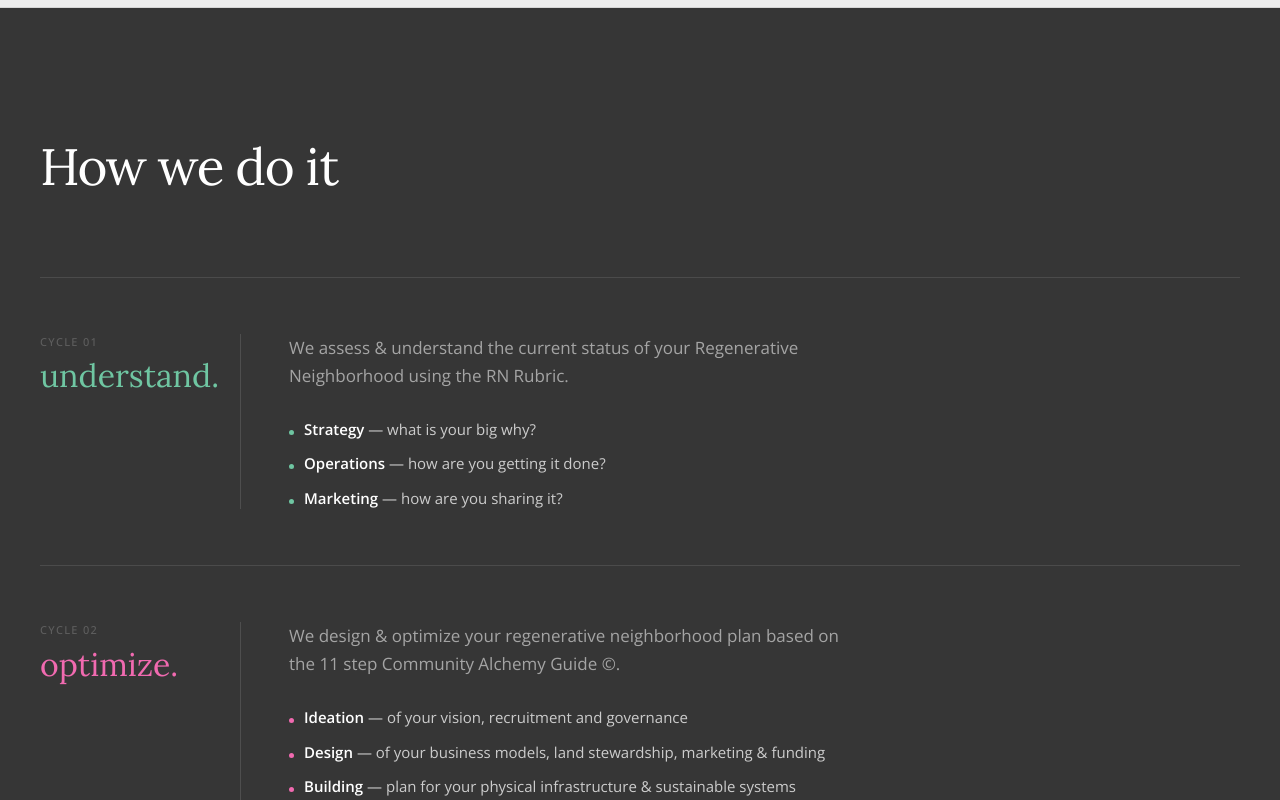
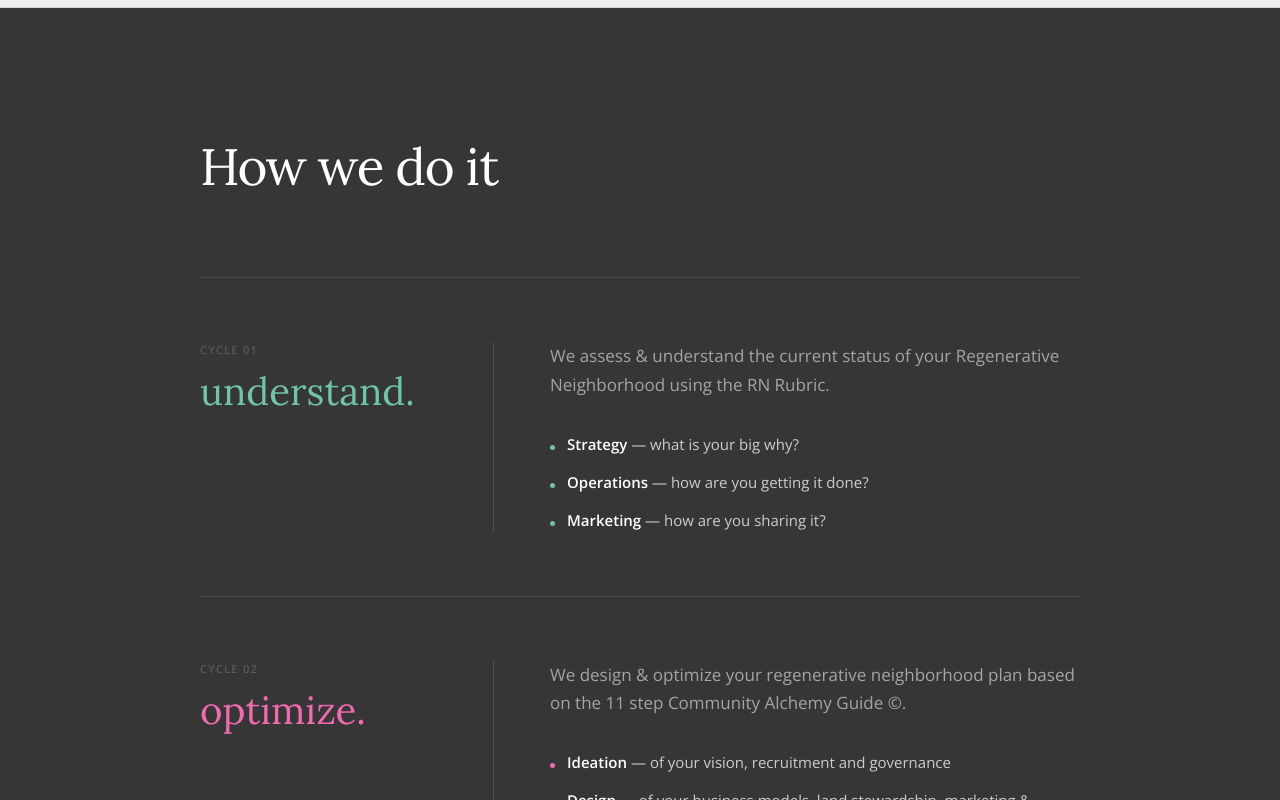
Before and after one commit to wensonia/RegenTribeWebsite, a Next.js app: page /agency in a window 1280 px wide. Shown: the part 1520-2320 px from the top of the page. Built offline with nearby package versions, Linux system fonts and the light colour scheme.

Commit message:
Center and rebalance cycles section in How we do it
Co-Authored-By: Claude Sonnet 4.6 <noreply@anthropic.com>

```diff
--- a/app/agency/page.tsx
+++ b/app/agency/page.tsx
@@ -438,6 +438,8 @@ export default function Agency() {
             variants={stagger}
             viewport={vp}
           >
+            {/* Centered column */}
+            <div style={{ maxWidth: '880px', margin: '0 auto' }}>
               <motion.h2
                 variants={fadeUp}
                 style={{
@@ -459,26 +461,26 @@ export default function Agency() {
                     variants={fadeUp}
                     style={{
                       display: 'grid',
-                    gridTemplateColumns: '200px 1px 1fr',
+                      gridTemplateColumns: '1fr 1px 2fr',
                       gap: '0',
-                    padding: '56px 0',
+                      padding: '64px 0',
                       borderBottom: '1px solid rgba(255,255,255,0.1)',
                     }}
                   >
                     {/* Cycle label */}
-                  <div style={{ paddingRight: '48px', display: 'flex', flexDirection: 'column', justifyContent: 'flex-start' }}>
+                    <div style={{ paddingRight: '56px', display: 'flex', flexDirection: 'column', justifyContent: 'flex-start' }}>
                       <p style={{
                         fontSize: '11px',
                         fontWeight: '500',
                         letterSpacing: '0.12em',
                         textTransform: 'uppercase',
                         color: 'rgba(255,255,255,0.2)',
-                      marginBottom: '8px',
+                        marginBottom: '12px',
                       }}>
                         cycle {cycle.num}
                       </p>
                       <p style={{
-                      fontSize: 'clamp(24px, 2.5vw, 36px)',
+                        fontSize: 'clamp(28px, 3vw, 42px)',
                         fontWeight: '400',
                         color: i === 0 ? 'var(--green)' : i === 1 ? 'var(--pink)' : 'var(--blue)',
                         fontFamily: 'var(--font-lora), Georgia, serif',
@@ -492,22 +494,21 @@ export default function Agency() {
                     <div style={{ width: '1px', backgroundColor: 'rgba(255,255,255,0.12)', alignSelf: 'stretch' }} />
 
                     {/* Cycle content */}
-                  <div style={{ paddingLeft: '48px' }}>
+                    <div style={{ paddingLeft: '56px' }}>
                       <p style={{
                         fontSize: '17px',
                         fontWeight: '300',
                         color: 'rgba(255,255,255,0.55)',
-                      lineHeight: '1.65',
-                      marginBottom: '28px',
-                      maxWidth: '560px',
+                        lineHeight: '1.7',
+                        marginBottom: '32px',
                       }}>
                         {cycle.desc}
                       </p>
-                    <div style={{ display: 'flex', flexDirection: 'column', gap: '12px' }}>
+                      <div style={{ display: 'flex', flexDirection: 'column', gap: '14px' }}>
                         {cycle.bullets.map((b) => (
-                        <div key={b.label} style={{ display: 'flex', gap: '10px', alignItems: 'baseline' }}>
-                          <span style={{ width: '5px', height: '5px', borderRadius: '50%', backgroundColor: i === 0 ? 'var(--green)' : i === 1 ? 'var(--pink)' : 'var(--blue)', flexShrink: 0, marginTop: '7px' }} />
-                          <p style={{ fontSize: '15px', color: 'rgba(255,255,255,0.75)', lineHeight: '1.5' }}>
+                          <div key={b.label} style={{ display: 'flex', gap: '12px', alignItems: 'baseline' }}>
+                            <span style={{ width: '5px', height: '5px', borderRadius: '50%', backgroundColor: i === 0 ? 'var(--green)' : i === 1 ? 'var(--pink)' : 'var(--blue)', flexShrink: 0, marginTop: '8px' }} />
+                            <p style={{ fontSize: '15px', color: 'rgba(255,255,255,0.75)', lineHeight: '1.6' }}>
                               <strong style={{ fontWeight: '600', color: 'white' }}>{b.label}</strong>
                               {' '}— {b.detail}
                             </p>
@@ -521,11 +522,11 @@ export default function Agency() {
 
               {/* CTA */}
               <motion.div variants={fadeUp} style={{ paddingTop: '56px' }}>
-              {/* SEE THE DETAILED BREAKDOWN — links to pricing subpage (coming soon) */}
                 <OutlinePill href="#" light>
                   See the Detailed Breakdown
                 </OutlinePill>
               </motion.div>
+            </div>
           </motion.div>
         </div>
       </section>
```
Lines whose indentation alone changed are shown as unchanged.
